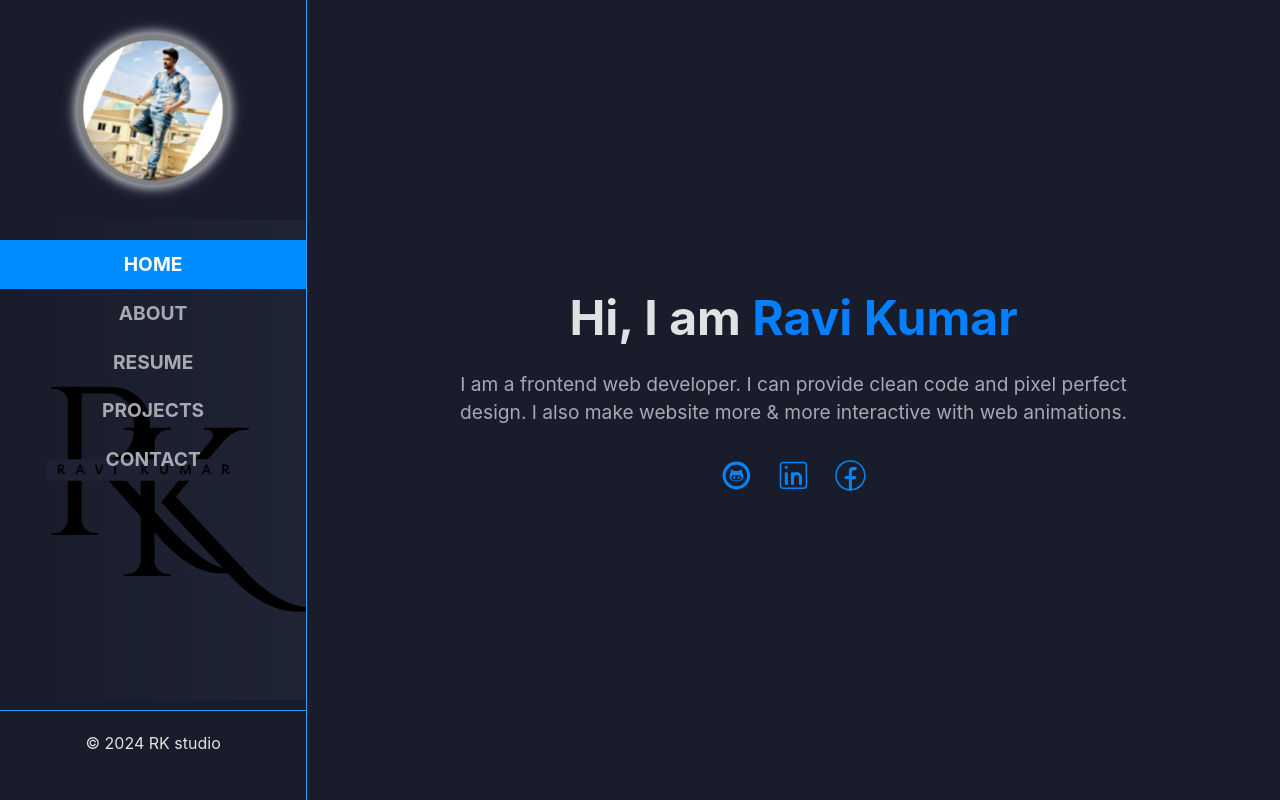
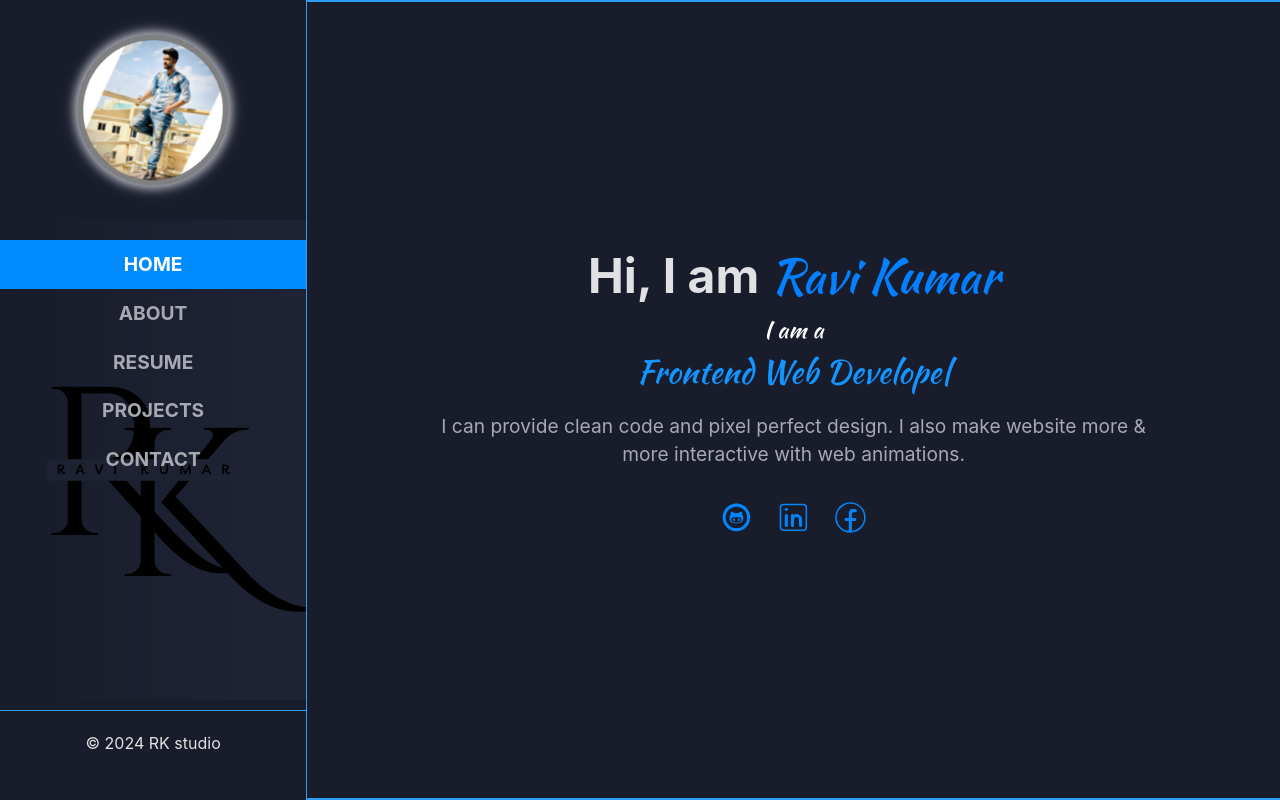
Before and after one commit to nerdyRK/React_portfolio, a React (Vite) app: page / in a window 1280 px wide. Built offline with nearby package versions, Linux system fonts and the light colour scheme.

Commit message:
added home typewriter animation

```diff
--- a/package.json
+++ b/package.json
@@ -14,7 +14,8 @@
     "react": "^18.2.0",
     "react-dom": "^18.2.0",
     "react-icons": "^5.0.1",
-    "react-router-dom": "^6.21.3"
+    "react-router-dom": "^6.21.3",
+    "typewriter-effect": "^2.21.0"
   },
   "devDependencies": {
     "@types/react": "^18.2.43",
--- a/src/App.css
+++ b/src/App.css
@@ -1,4 +1,6 @@
 /* CSS Reset */
+@import url("https://fonts.googleapis.com/css2?family=Kaushan+Script&display=swap");
+
 * {
   margin: 0;
   padding: 0;
@@ -109,6 +111,9 @@ nav li a:hover {
 }
 
 .main-area {
+  border-top: 2px solid #2e9df9;
+  border-bottom: 2px solid #2e9df9;
+
   width: 76vw;
   /* z-index: -1; */
   background-color: #191d2b;
@@ -440,7 +445,7 @@ nav li a:hover {
 
 .contact {
   background-color: #10121b;
-  min-height: 95dvh;
+  min-height: 100dvh;
 }
 
 .contact .heading {
@@ -639,3 +644,15 @@ textarea {
   left: 0;
   border-radius: 50%;
 } */
+
+.type-effect {
+  font-weight: 900;
+  font-family: "kaushan script";
+  font-size: 2rem;
+  color: #1394ff;
+}
+
+.type-effect p {
+  color: white;
+  font-size: 1.5rem;
+}
--- a/src/components/Home.jsx
+++ b/src/components/Home.jsx
@@ -2,17 +2,30 @@ import React from "react";
 import { TiSocialGithubCircular } from "react-icons/ti";
 import { CiLinkedin } from "react-icons/ci";
 import { CiFacebook } from "react-icons/ci";
+import Typewriter from "typewriter-effect";
 
 function Home() {
   return (
     <div className="main-area home">
       <h1>
-        Hi, I am <span style={{ color: "#037fff" }}>Ravi Kumar</span>
+        Hi, I am{" "}
+        <span style={{ color: "#037fff", fontFamily: "Kaushan script" }}>
+          Ravi Kumar
+        </span>
       </h1>
+      <div className="type-effect">
+        <p> I am a</p>
+        <Typewriter
+          options={{
+            strings: ["Frontend Web Developer", "MERN Stack Developer"],
+            autoStart: true,
+            loop: true,
+          }}
+        />
+      </div>
       <p className="para">
-        I am a frontend web developer. I can provide clean code and pixel
-        perfect design. I also make website more & more interactive with web
-        animations.
+        I can provide clean code and pixel perfect design. I also make website
+        more & more interactive with web animations.
       </p>
       <div className="social-icons">
         <a href="https://github.com/nerdyRK" target="_blank">
```
Also changed, not shown: 1 other file (tests, documents, lock files or other folders).
